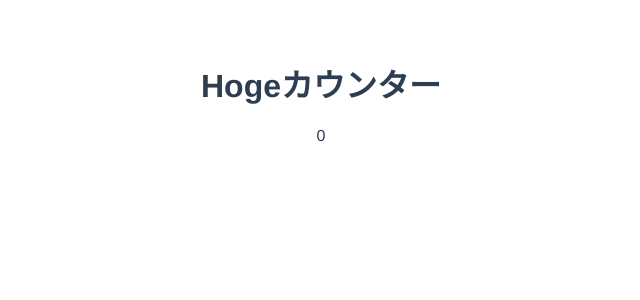
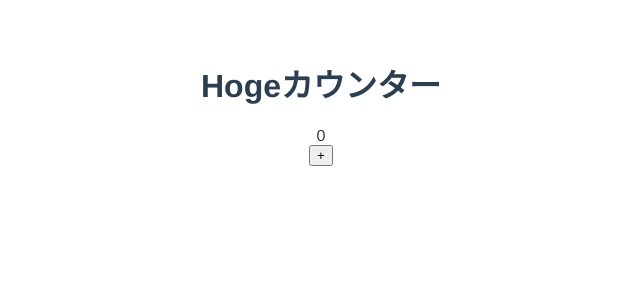
Before and after one commit to Ushinji/vue_todolist, a Vue app: page / in a window 1280 px wide. Shown: the top 300 px of the page, without its empty margins (319-959 px from the left). Built offline with nearby package versions, Linux system fonts and the light colour scheme.

Commit message:
onClickメソッドを実装

```diff
--- a/src/components/Counter.vue
+++ b/src/components/Counter.vue
@@ -2,6 +2,7 @@
   <div>
     <h1>Hogeカウンター</h1>
     <div>{{ count }}</div>
+    <button v-on:click="handleClick">+</button>
   </div>
 </template>
 
@@ -13,5 +14,10 @@ export default {
       count: 0,
     };
   },
+  methods: {
+    handleClick: () => {
+      alert("クリックが押されました!");
+    },
+  },
 };
 </script>
```
